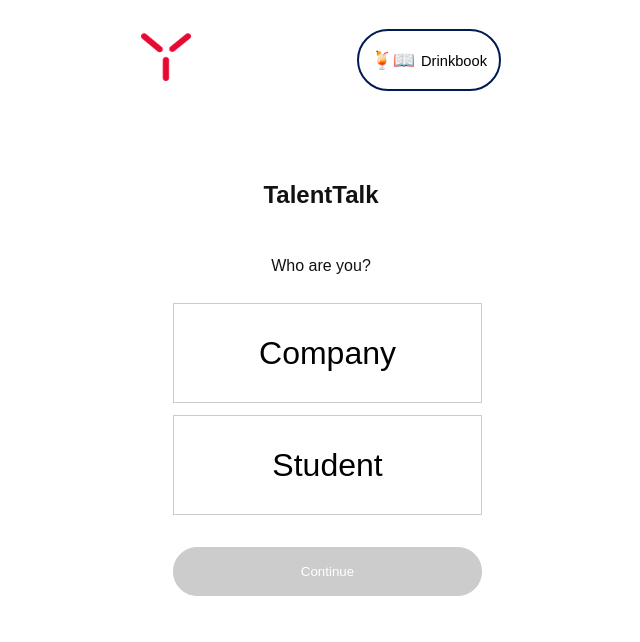
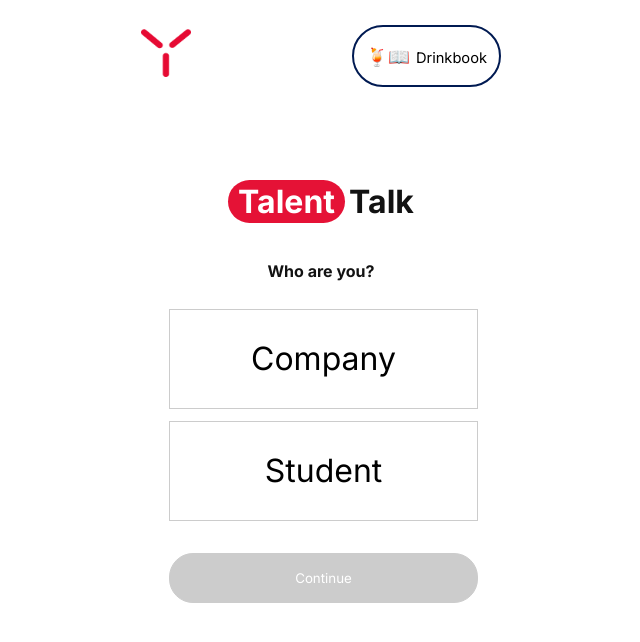
Before and after one commit to EmmaRask/TalentTalk, a React (Vite) app: page / in a window 1280 px wide. Shown: the top 642 px of the page, without its empty margins (319-959 px from the left). Built offline with nearby package versions, Linux system fonts and the light colour scheme.

Commit message:
improved spcacing, updated font family to inter, rezized buttons in drinkbook form

```diff
--- a/index.html
+++ b/index.html
@@ -3,6 +3,9 @@
   <head>
     <meta charset="UTF-8" />
     <link rel="icon" type="image/svg+xml" href="/favicon.svg" />
+    <link rel="preconnect" href="https://fonts.googleapis.com"/>
+    <link rel="preconnect" href="https://fonts.gstatic.com" crossorigin/>
+    <link href="https://fonts.googleapis.com/css2?family=Inter:wght@400;500;600;700&display=swap" rel="stylesheet"/>
     <meta name="viewport" content="width=device-width, initial-scale=1.0" />
     <title>talenttalk</title>
   </head>
--- a/src/components/DrinkBookStampButton.jsx
+++ b/src/components/DrinkBookStampButton.jsx
@@ -16,7 +16,7 @@ export default function DrinkbookStampButton({ onClick }) {
                 <path
                     id="bottomArc"
                     d="M 12,60
-                    A 40,40 0 0,0 100,60"
+                    A 40,40 0 0,0 109,60"
                 />
             </defs>
 
--- a/src/data/text.jsx
+++ b/src/data/text.jsx
@@ -1,6 +1,7 @@
 export const text = {
   home: {
-    title: "TalentTalk",
+    titleAccent: "Talent",
+    titleRest: "Talk",
     subtitle: "Who are you?",
   },
 
--- a/src/pages/HomePage.jsx
+++ b/src/pages/HomePage.jsx
@@ -23,8 +23,10 @@ export default function HomePage() {
   return (
     <AppLayout>
       <main>
-        <h1>{text.home.title}</h1>
-        <p>{text.home.subtitle}</p>
+        <h1 className="app-title">
+          <span className="title-highlight">{text.home.titleAccent}</span>
+          {text.home.titleRest}</h1>
+        <p><strong>{text.home.subtitle}</strong></p>
 
         <RoleButton
           onSelect={handleSelect}
--- a/src/pages/RolePage.jsx
+++ b/src/pages/RolePage.jsx
@@ -33,7 +33,7 @@ export default function RolePage() {
     <AppLayout>
       <main>
         <h1>{heading}</h1>
-        <p>{text.role.subtitle}:</p>
+        <p><strong>{text.role.subtitle}:</strong></p>
 
         <RoleButton
           onSelect={handleSelect}
--- a/src/styles/index.css
+++ b/src/styles/index.css
@@ -2,8 +2,18 @@ body {
     color: #121212;
     background-color: #FFFF;
     margin: 0;
-    font-family: Arial, sans-serif;
+    font-family: 'Inter', 'sans-serif';
 
+}
+
+input,
+textarea,
+button {
+  font-family: inherit;
+}
+
+h1 {
+  margin-bottom: 10px;
 }
 
 .page-header {
@@ -19,7 +29,7 @@ body {
 
 main {
   min-height: 100vh;
-  padding: 16px;
+  padding: 12px;
   max-width: 360px;
   margin: 0 auto;
 
@@ -37,6 +47,20 @@ main {
   width: 50px;
   height: 50px;
   object-fit: contain;
+}
+.app-title {
+  font-size: 2rem;
+  font-weight: 700;
+  text-align: center;
+}
+
+.title-highlight {
+  display: inline-block;
+  background-color: #E51236;
+  color: white;
+  padding: 2px 10px;
+  border-radius: 999px;
+  margin-right: 4px;
 }
 
 .skills-grid {
@@ -441,10 +465,11 @@ ul {
 }
 
 .stamp-text {
+  font-family: 'Inter', sans-serif;
   fill: #001a52;
   font-size: 9px;
   font-weight: 700;
-  letter-spacing: 1.2px;
+  letter-spacing: 2px;
   text-transform: uppercase;
 }
 
@@ -540,11 +565,11 @@ ul {
 
 .save-person-form input,
 .save-person-form textarea {
-  width: 100%;
+
+  padding:10px 12px;
   border: 1px solid #cfcfcf;
-  border-radius: 12px;
-  padding: 12px;
-  font: inherit;
+  border-radius: 14px;
+  border: 1px solid #ddd;
   background: white;
 }
 
@@ -552,6 +577,13 @@ ul {
   display: flex;
   flex-direction: column;
   gap: 10px;
+}
+
+.save-person-actions button:last-child {
+  background: transparent;
+  border-radius: 999px;
+  border: 1px solid #e62b1e;
+  color: #e62b1e;
 }
 
 .toast-message {
```
Also changed, not shown: src/components/AppLayout.jsx (+0 -12 lines), public/media/designglassicon.png (added).
